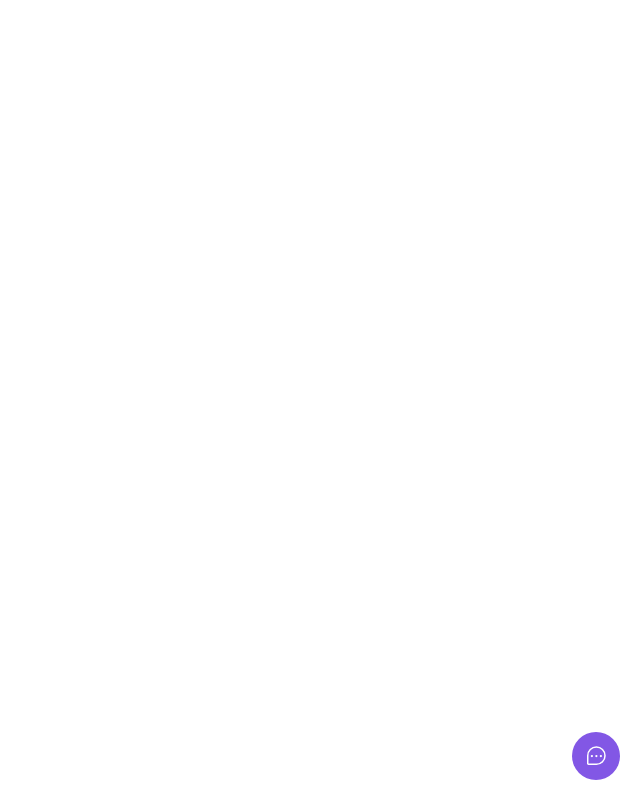
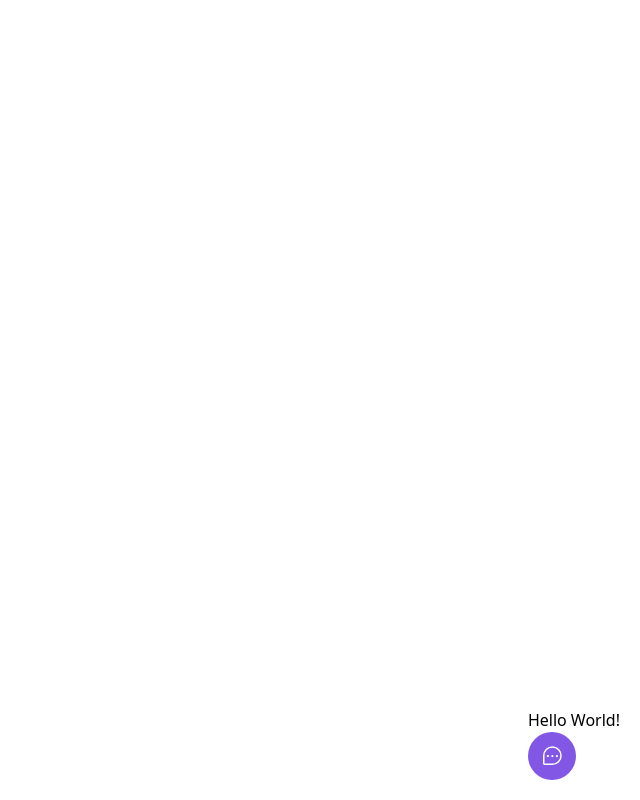
Before and after one commit to tiagoasrodrigues/feedback-widget-web, a React (Vite) app: page / in a window 1280 px wide. Both pictures are taken after a click on the button "Feedback". Shown: the whole page, without its empty margins (640-1280 px from the left). Built offline with nearby package versions, Linux system fonts and the light colour scheme.

Commit message:
:wrench: Add Toggle no Button

```diff
--- a/src/components/Widget.tsx
+++ b/src/components/Widget.tsx
@@ -1,9 +1,19 @@
-import { ChatTeardropDots } from 'phosphor-react'
+import { useState } from 'react';
+import { ChatTeardropDots } from 'phosphor-react';
 
 export function Widget() {
+  const [isWidgetOpen, setIsWidgetOpen] = useState(false)
+
+  function toggleWidgetVisibility() {
+    setIsWidgetOpen(!isWidgetOpen)
+  }
+
   return (
     <div className="absolute bottom-5 right-5">
-      <button className='bg-brand-500 rounded-full px-3 h-12 text-white flex items-center group'>
+      { isWidgetOpen && <p>Hello World!</p> }
+
+
+      <button onClick={toggleWidgetVisibility} className='bg-brand-500 rounded-full px-3 h-12 text-white flex items-center group'>
         <ChatTeardropDots className='w-6 h-6' />
 
         <span className='max-w-0 overflow-hidden group-hover:max-w-xs transition-all duration-500 ease-linear'>
```
